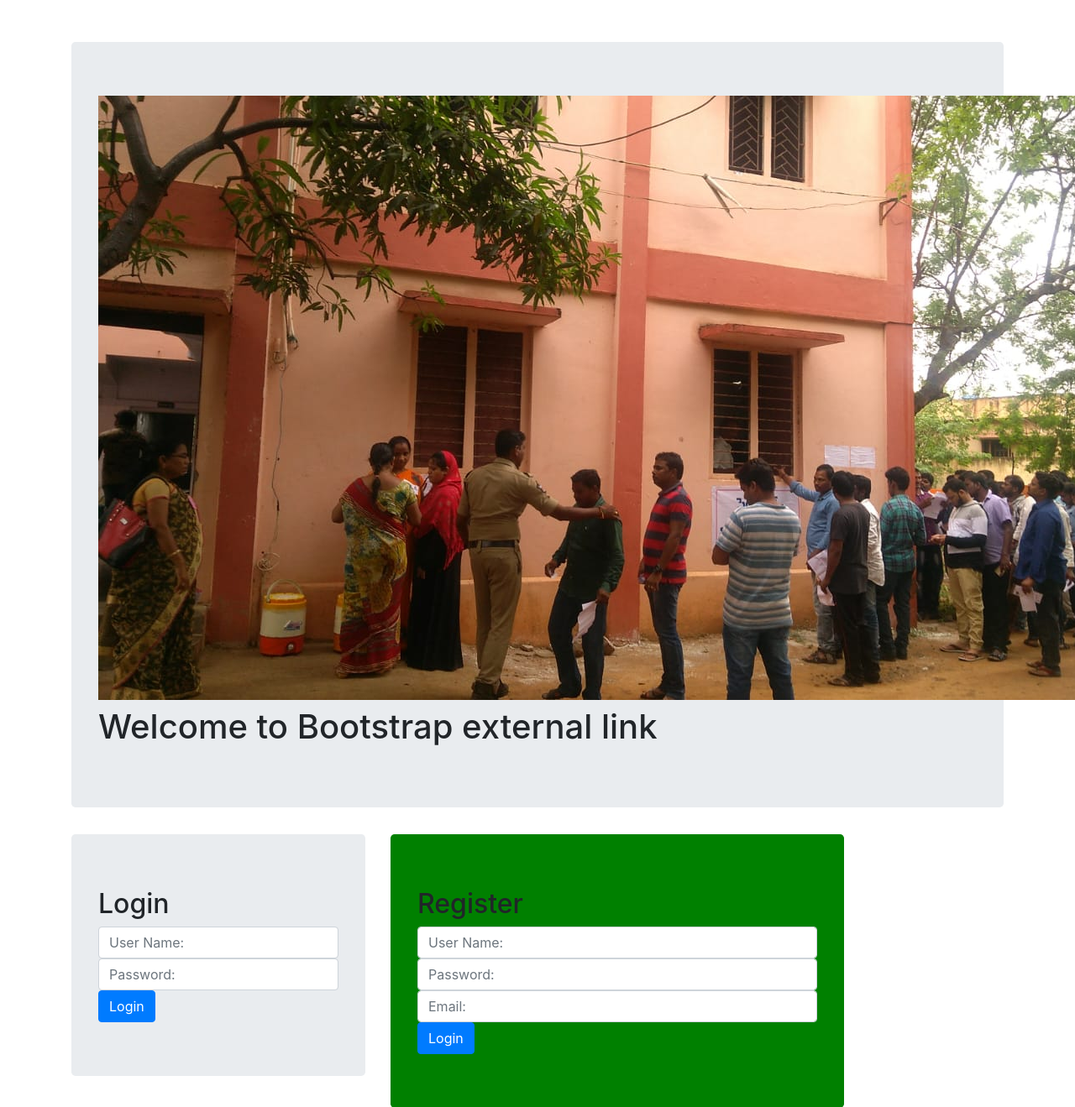
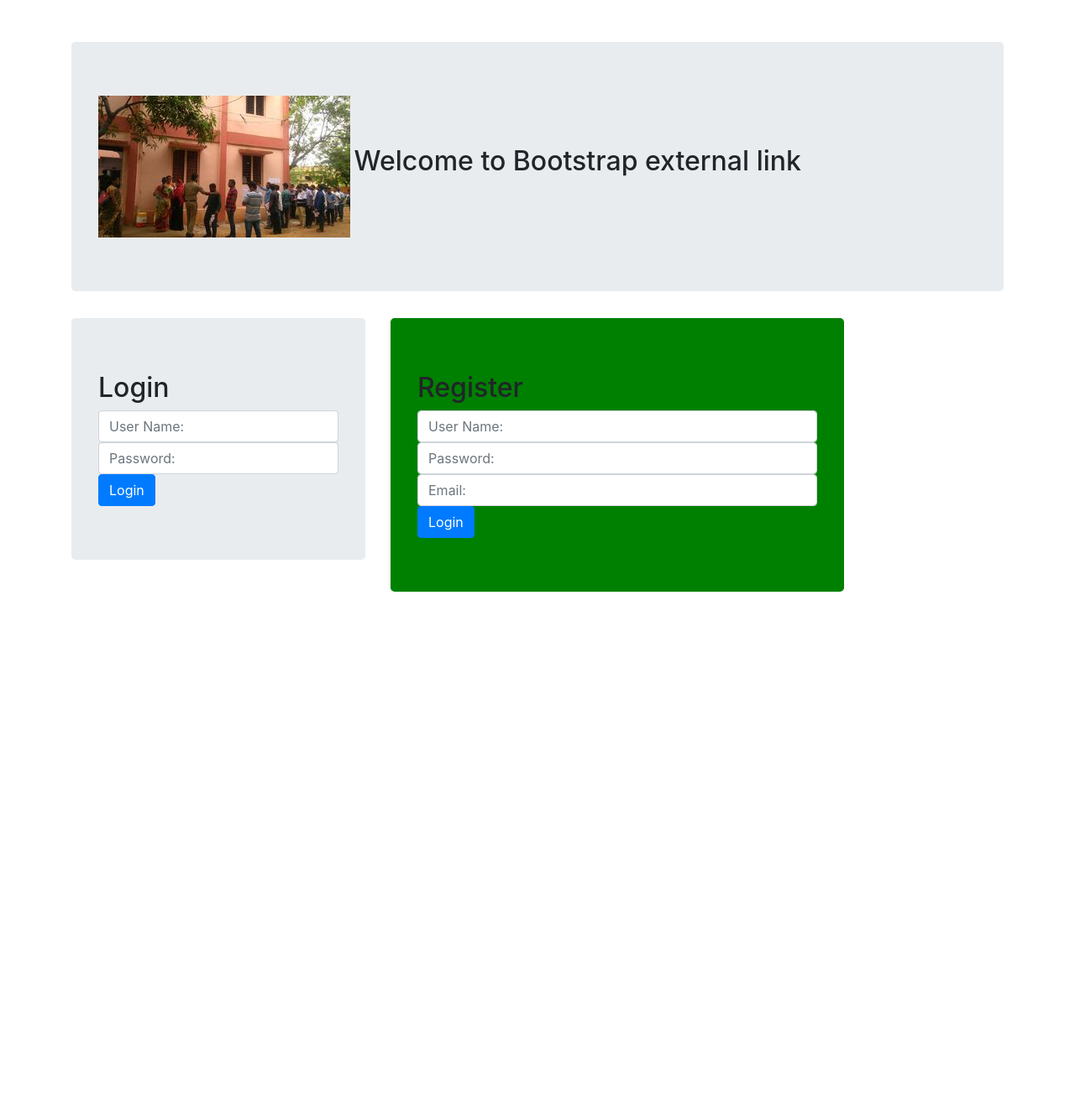
Before and after one commit to sr55r1m/dpdjango, a Django app: page /botint/ in a window 1280 px wide; the page is wider, and only the part inside the window is pictured. Shown: the top 1319 px of that part at 84% size. After the commit the page ends 705 px from the top of that part, so only its background shows below. Run offline with Django 3.2, Linux system fonts and the light colour scheme; some libraries are stand-ins or nearby versions.

Commit message:
Bootstrap4 ext int static images

```diff
--- a/FDP3/myapp/templates/myapp/bootint.html
+++ b/FDP3/myapp/templates/myapp/bootint.html
@@ -5,7 +5,7 @@
 	<title>Boot Strap external online</title>
 	<meta charset="utf-8">
     <meta name="viewport" content="width=device-width, initial-scale=1, shrink-to-fit=no">
-    <link rel="icon" type="text/css" href="{% static 'images/entry.jpg' %}">
+    <link rel="icon" type="text/css" href="{% static 'images/quadrangular.jpg' %}">
 
 
 	<link rel="stylesheet" href="{% static 'css/bootstrap.min.css' %}">
@@ -18,8 +18,8 @@
 <body>
 	<div class="container">
 		<div class="jumbotron" style="margin-top: 50px;">
-			<img src="{% static 'images/entry.jpg' %}"> <h1 style="float-right;"></h1>
-			<h1>Welcome to Bootstrap external link</h1>
+			<img src="{% static 'images/entry.jpg' %}">
+			<h2 style="display:inline">Welcome to Bootstrap external link</h2>
 		</div>
 		<div class="row">
 		<div class="col-md-4">
```
Also changed, not shown: FDP3/myapp/static/images/entry.jpg, FDP3/myapp/static/images/quadrangular.jpg (added), WebDeDjFDP.txt (renamed from Web Development Using Django-FDP3.txt), 1 other file.
